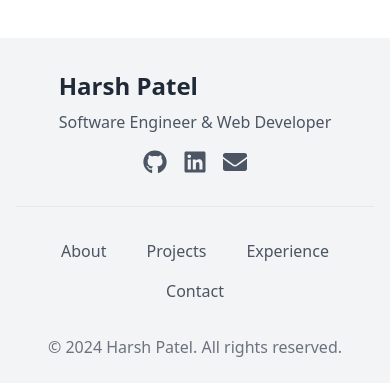
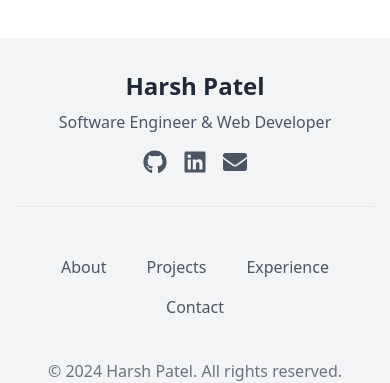
Before and after one commit to Harsh71019/portfolio, a React (Vite) app: page / in a window 390 px wide. Shown: the part 10835-11218 px from the top of the page. Built offline with nearby package versions, Linux system fonts and the light colour scheme.

Commit message:
fix: overflow issues

```diff
--- a/src/components/Footer.tsx
+++ b/src/components/Footer.tsx
@@ -10,7 +10,7 @@ const Footer: React.FC = () => {
       <div className='container mx-auto px-4 sm:px-6 lg:px-8 py-8'>
         <div className='flex flex-col md:flex-row justify-between items-center'>
           <div className='mb-4 md:mb-0'>
-            <h2 className='text-2xl font-bold text-gray-800 dark:text-white'>
+            <h2 className='text-2xl font-bold text-gray-800 dark:text-white text-center md:text-left'>
               Harsh Patel
             </h2>
             <p className='text-gray-600 dark:text-gray-300 mt-2'>
@@ -43,7 +43,7 @@ const Footer: React.FC = () => {
           </div>
         </div>
         <div className='mt-8 border-t border-gray-200 dark:border-gray-700 pt-8'>
-          <nav className='flex flex-wrap justify-center -mx-5 -my-2'>
+          <nav className='flex flex-wrap justify-center mx-5 my-2'>
             <div className='px-5 py-2'>
               <a
                 href='#about'
```
